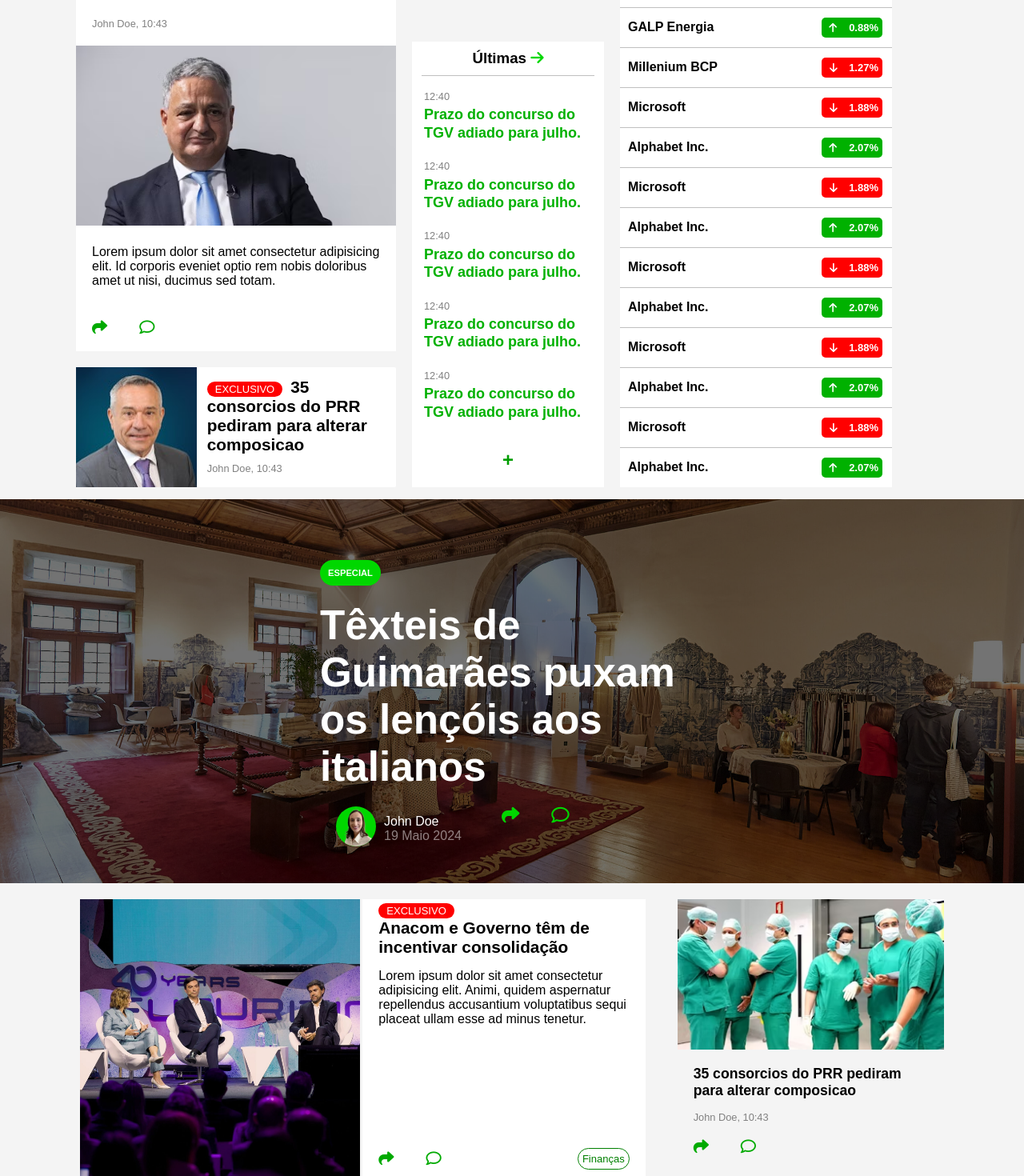
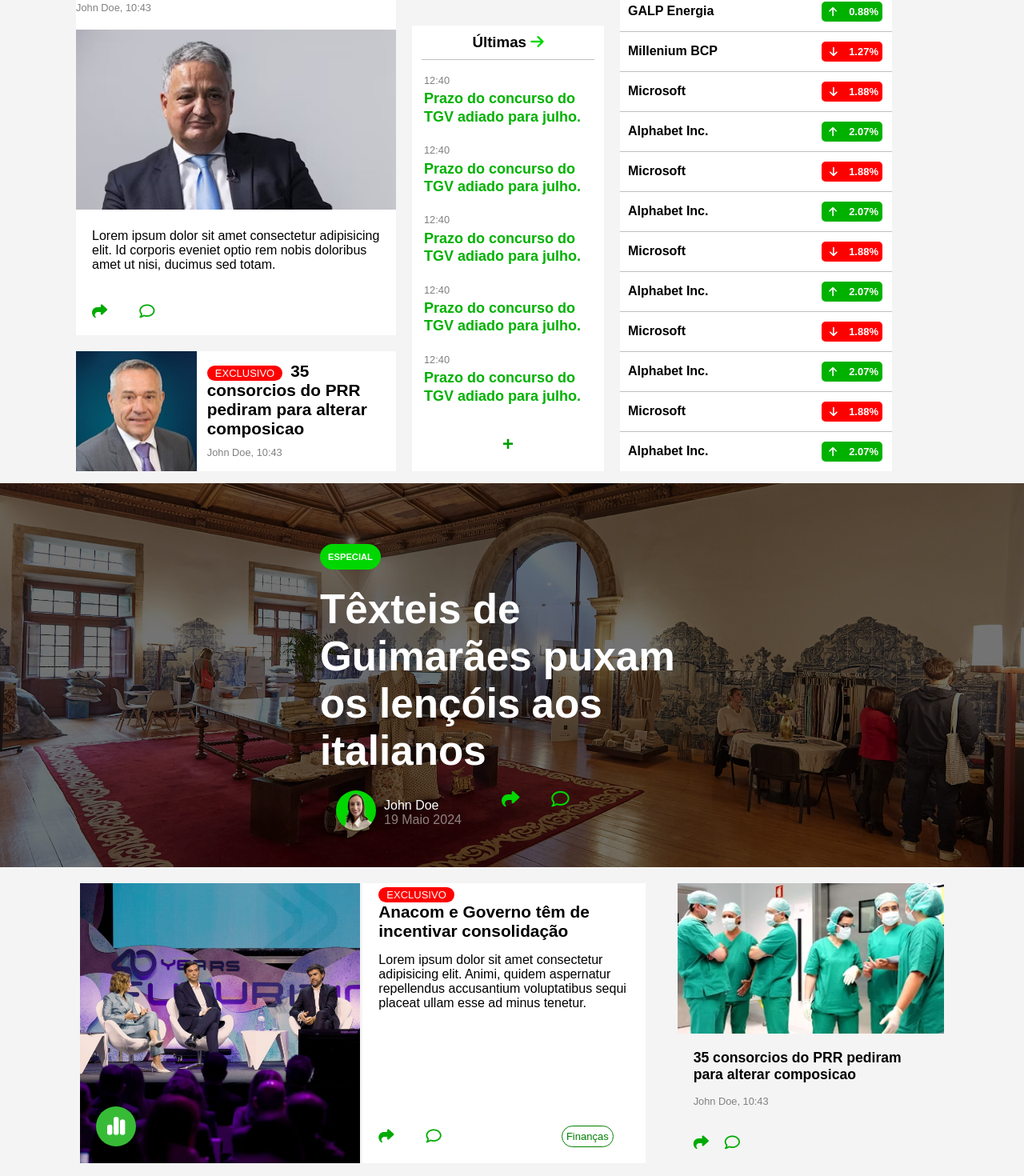
Before and after one commit to alexandresanchograca/vue-clone-projects, a Vue app in the folder sapo-vue-clone/: page / in a window 1280 px wide. Shown: the part 1152-2622 px from the top of the page at 80% size. Built offline with nearby package versions, Linux system fonts and the light colour scheme.

Commit message:
updated sapo layout with badges and borken down html+css into smaller components

```diff
--- a/sapo-vue-clone/src/App.vue
+++ b/sapo-vue-clone/src/App.vue
@@ -93,12 +93,4 @@ const breakingNews = getBreakingNews();
   color: gray;
   margin-top: 1.2rem;
 }
-
-.icon {
-  font-size: 1.2rem;
-  padding: 20px;
-  padding-left: 0;
-  color: rgb(0, 170, 0);
-  cursor: pointer;
-}
 </style>
--- a/sapo-vue-clone/src/components/ArticleGrid/BigNewsBox.vue
+++ b/sapo-vue-clone/src/components/ArticleGrid/BigNewsBox.vue
@@ -1,27 +1,27 @@
 <template>
   <div v-if="news">
     <img
+      v-if="news"
       class="main-img"
       :src="require(`@/assets/news-files/${news.imgName}`)"
     />
+    <GreenBadge></GreenBadge>
   </div>
   <div v-if="news" class="big-news-card">
-    <div v-if="news.isExclusive" class="red-pill"><p>EXCLUSIVO</p></div>
+    <div v-if="news.isExclusive"><RedPill></RedPill></div>
     <h2>{{ news.title }}</h2>
     <p>
       {{ news.description }}
     </p>
-    <div class="icon-bar">
-      <i class="fa-solid fa-share icon"></i>
-      <i class="fa-regular fa-comment icon"></i>
-      <div v-for="tag in news.tags" :key="tag" class="green-pill">
-        {{ tag }}
-      </div>
-    </div>
+    <IconBar :news="news"></IconBar>
   </div>
 </template>
 
 <script setup>
+import RedPill from "@/components/ArticleGrid/badges/RedPill.vue";
+import IconBar from "@/components/ArticleGrid/badges/IconBar.vue";
+import GreenBadge from "@/components/ArticleGrid/badges/GreenBadge.vue";
+
 import { defineProps } from "vue";
 const props = defineProps(["news"]);
 </script>
@@ -39,10 +39,13 @@ img {
 
 div.big-news-card {
   display: flex;
+  box-sizing: border-box;
   flex-direction: column;
   margin-left: 0px;
   padding-left: 20px;
+  padding-bottom: 20px;
   background-color: white;
+  max-height: 350px;
 }
 
 h2 {
@@ -55,35 +58,8 @@ h2:hover {
 }
 
 p {
+  height: 100%;
   margin-top: 15px;
-}
-
-.red-pill {
-  float: left;
-}
-
-.red-pill p {
-  float: left;
-  margin-top: 5px;
-  margin-right: 10px;
-  padding: 10px;
-  padding-top: 2px;
-  padding-bottom: 2px;
-  border-radius: 20px;
-  font-size: small;
-  color: white;
-  background-color: red;
-}
-
-.icon-bar {
-  display: flex;
-  align-items: center;
-  color: green;
-  margin-top: auto;
-}
-
-.icon-bar > * {
-  margin-right: 20px;
 }
 
 .green-pill {
@@ -98,12 +74,4 @@ p {
   color: white;
   background-color: green;
 }
-
-.icon {
-  font-size: 1.2rem;
-  padding: 20px;
-  padding-left: 0;
-  color: rgb(0, 170, 0);
-  cursor: pointer;
-}
 </style>
--- a/sapo-vue-clone/src/components/ArticleGrid/MainNewsBox.vue
+++ b/sapo-vue-clone/src/components/ArticleGrid/MainNewsBox.vue
@@ -7,15 +7,17 @@
       {{ news.authorSignature.name }}, {{ news.authorSignature.time }}
     </p>
     <img :src="require(`@/assets/news-files/${news.imgName}`)" />
-    <p>
-      {{ news.description }}
-    </p>
-    <i class="fa-solid fa-share icon"></i>
-    <i class="fa-regular fa-comment icon"></i>
+    <div class="news-content">
+      <p>
+        {{ news.description }}
+      </p>
+      <IconBar></IconBar>
+    </div>
   </div>
 </template>
 
 <script setup>
+import IconBar from "@/components/ArticleGrid/badges/IconBar.vue";
 import { defineProps } from "vue";
 const props = defineProps(["news"]);
 </script>
@@ -35,13 +37,12 @@ h3 {
 img {
   width: 100%;
 }
-p {
+
+.news-content {
   padding: 20px;
 }
-.icon {
-  font-size: 1.2rem;
-  padding: 20px;
-  color: rgb(0, 170, 0);
-  cursor: pointer;
+
+p {
+  margin-bottom: 20px;
 }
 </style>
--- a/sapo-vue-clone/src/components/ArticleGrid/Markets.vue
+++ b/sapo-vue-clone/src/components/ArticleGrid/Markets.vue
@@ -4,18 +4,14 @@
     <ul v-if="stocks">
       <li v-for="stock in stocks" :key="stock.name">
         <h4>{{ stock.fullName }}</h4>
-        <div
-          :class="{ 'down-stock': !stock.yesterdayIncrease }"
-          class="market-status"
-        >
-          <i class="ap fa-solid fa-arrow-right"></i>{{ stock.priceDelta }}%
-        </div>
+        <StockPill :stock="stock"></StockPill>
       </li>
     </ul>
   </div>
 </template>
 
 <script setup>
+import StockPill from "@/components/ArticleGrid//badges/StockPill.vue";
 const props = defineProps(["stocks"]);
 </script>
 
@@ -56,31 +52,4 @@ h4 {
   flex-grow: 1;
   font-weight: bold;
 }
-.market-status {
-  flex-grow: 1/30;
-  font-size: small;
-  background-color: #00b100;
-  border-radius: 5px;
-  margin: 2px;
-  padding: 5px;
-  text-align: center;
-  color: #ffffff;
-  font-weight: bold;
-}
-
-.market-status i {
-  text-align: center;
-  margin-right: 14px;
-  margin-left: 4px;
-  color: #ffffff;
-  transform: rotate(-90deg);
-}
-
-.down-stock {
-  background-color: red;
-}
-
-.down-stock i {
-  transform: rotate(90deg);
-}
 </style>
--- a/sapo-vue-clone/src/components/ArticleGrid/NewsBox.vue
+++ b/sapo-vue-clone/src/components/ArticleGrid/NewsBox.vue
@@ -6,15 +6,14 @@
       <p v-if="news.authorSignature" class="author-note">
         {{ news.authorSignature.name }}, {{ news.authorSignature.time }}
       </p>
-      <div class="icon-bar">
-        <i class="fa-solid fa-share icon"></i>
-        <i class="fa-regular fa-comment icon"></i>
-      </div>
+      <IconBar></IconBar>
     </div>
   </div>
 </template>
 
 <script setup>
+import IconBar from "@/components/ArticleGrid/badges/IconBar.vue";
+
 import { defineProps } from "vue";
 const props = defineProps(["news"]);
 </script>
@@ -23,6 +22,7 @@ const props = defineProps(["news"]);
 .medium-news-box {
   display: flex;
   flex-direction: column;
+  height: 100%;
 }
 
 .medium-news-box:hover {
@@ -39,7 +39,6 @@ const props = defineProps(["news"]);
   flex-direction: column;
   flex-grow: 1;
   padding: 20px;
-  padding-bottom: 0px;
   font-size: 1.1rem;
   font-weight: bold;
 }
--- a/sapo-vue-clone/src/components/ArticleGrid/SmallNewsBox.vue
+++ b/sapo-vue-clone/src/components/ArticleGrid/SmallNewsBox.vue
@@ -2,7 +2,7 @@
   <div v-if="news" class="small-news-box">
     <img :src="require(`@/assets/news-files/${news.imgName}`)" />
     <div class="small-news-desc">
-      <div v-if="news.isExclusive" class="red-pill"><p>EXCLUSIVO</p></div>
+      <div v-if="news.isExclusive"><RedPill></RedPill></div>
       {{ news.title }}
       <p v-if="news.authorSignature" class="author-note">
         {{ news.authorSignature.name }}, {{ news.authorSignature.time }}
@@ -12,6 +12,7 @@
 </template>
 
 <script setup>
+import RedPill from "@/components/ArticleGrid/badges/RedPill.vue";
 import { defineProps } from "vue";
 const props = defineProps(["news"]);
 </script>
@@ -45,21 +46,4 @@ h3 {
 .author-note {
   margin-top: 10px;
 }
-
-.red-pill {
-  float: left;
-}
-
-.red-pill p {
-  float: left;
-  margin-top: 5px;
-  margin-right: 10px;
-  padding: 10px;
-  padding-top: 2px;
-  padding-bottom: 2px;
-  border-radius: 20px;
-  font-size: small;
-  color: white;
-  background-color: red;
-}
 </style>
--- /dev/null
+++ b/sapo-vue-clone/src/components/ArticleGrid/badges/GreenBadge.vue
@@ -0,0 +1,26 @@
+<template>
+  <div class="green-badge">
+    <i class="fa-solid fa-chart-simple"></i>
+  </div>
+</template>
+
+<script setup></script>
+
+<style scoped>
+.green-badge {
+  position: relative;
+  bottom: 75px;
+  left: 20px;
+  z-index: 5;
+}
+
+.green-badge i {
+  position: absolute;
+  align-self: flex-start;
+  background-color: #37bb37;
+  color: white;
+  font-size: 1.6rem;
+  border-radius: 100px;
+  padding: 12px 14px;
+}
+</style>
--- /dev/null
+++ b/sapo-vue-clone/src/components/ArticleGrid/badges/IconBar.vue
@@ -0,0 +1,48 @@
+<template>
+  <div class="icon-bar">
+    <i class="fa-solid fa-share icon"></i>
+    <i class="fa-regular fa-comment icon"></i>
+    <div v-if="news" v-for="tag in news.tags" :key="tag" class="green-pill">
+      {{ tag }}
+    </div>
+  </div>
+</template>
+
+<script setup>
+const props = defineProps(["news"]);
+</script>
+
+<style scoped>
+.icon {
+  font-size: 1.2rem;
+  color: rgb(0, 170, 0);
+  cursor: pointer;
+}
+
+.icon-bar {
+  display: flex;
+  align-items: center;
+  color: green;
+  padding-top: 20px;
+  margin-top: auto;
+  width: 100%;
+}
+
+.icon-bar > * {
+  margin-right: 40px;
+}
+
+.green-pill {
+  align-self: flex-end;
+  font-size: small;
+  border: 1px solid green;
+  border-radius: 20px;
+  padding: 5px;
+  margin-left: auto;
+}
+
+.green-pill:hover {
+  color: white;
+  background-color: green;
+}
+</style>
--- /dev/null
+++ b/sapo-vue-clone/src/components/ArticleGrid/badges/RedPill.vue
@@ -0,0 +1,24 @@
+<template>
+  <div class="red-pill"><p>EXCLUSIVO</p></div>
+</template>
+
+<script setup></script>
+
+<style scoped>
+.red-pill {
+  float: left;
+}
+
+.red-pill p {
+  float: left;
+  margin-top: 5px;
+  margin-right: 10px;
+  padding: 10px;
+  padding-top: 2px;
+  padding-bottom: 2px;
+  border-radius: 20px;
+  font-size: small;
+  color: white;
+  background-color: red;
+}
+</style>
--- /dev/null
+++ b/sapo-vue-clone/src/components/ArticleGrid/badges/StockPill.vue
@@ -0,0 +1,43 @@
+<template>
+  <div
+    v-if="stock"
+    :class="{ 'down-stock': !stock.yesterdayIncrease }"
+    class="market-status"
+  >
+    <i class="fa-solid fa-arrow-right"></i>{{ stock.priceDelta }}%
+  </div>
+</template>
+
+<script setup>
+const props = defineProps(["stock"]);
+</script>
+
+<style scoped>
+.market-status {
+  flex-grow: 1/30;
+  font-size: small;
+  background-color: #00b100;
+  border-radius: 5px;
+  margin: 2px;
+  padding: 5px;
+  text-align: center;
+  color: #ffffff;
+  font-weight: bold;
+}
+
+.market-status i {
+  text-align: center;
+  margin-right: 14px;
+  margin-left: 4px;
+  color: #ffffff;
+  transform: rotate(-90deg);
+}
+
+.down-stock {
+  background-color: red;
+}
+
+.down-stock i {
+  transform: rotate(90deg);
+}
+</style>
```
